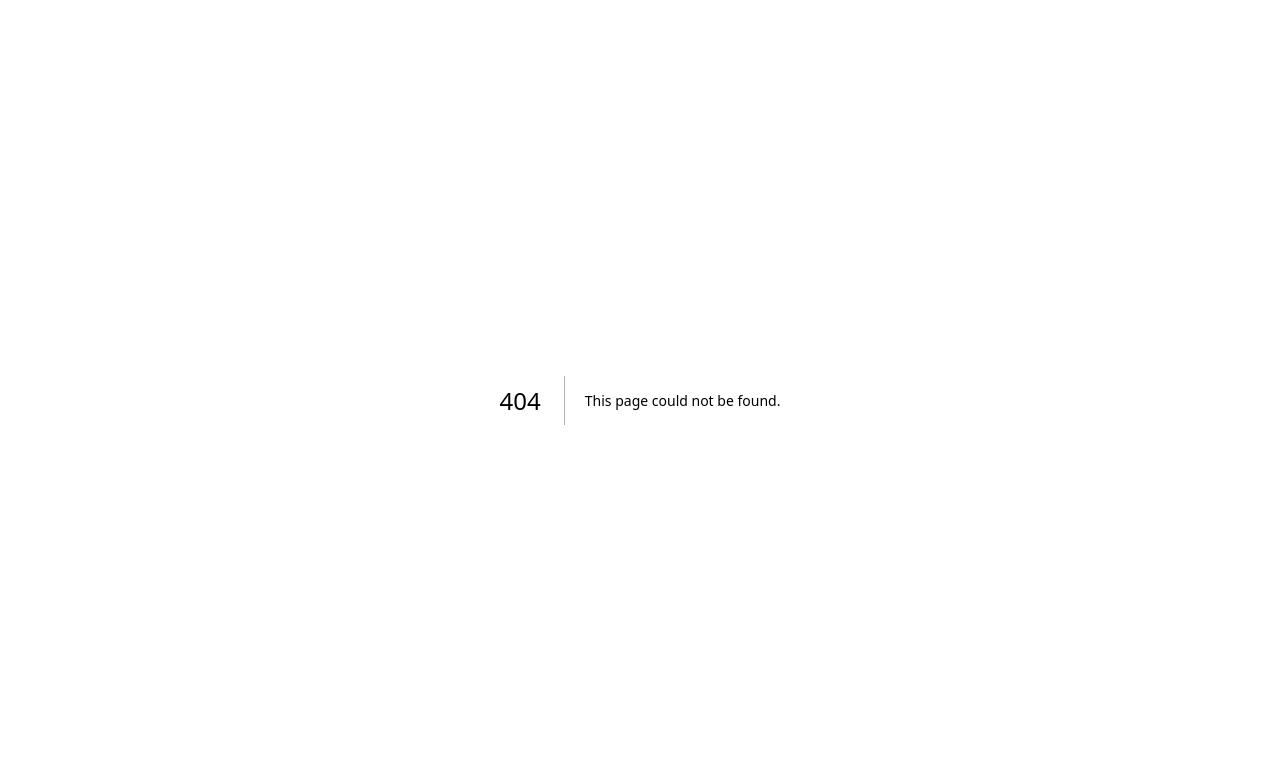
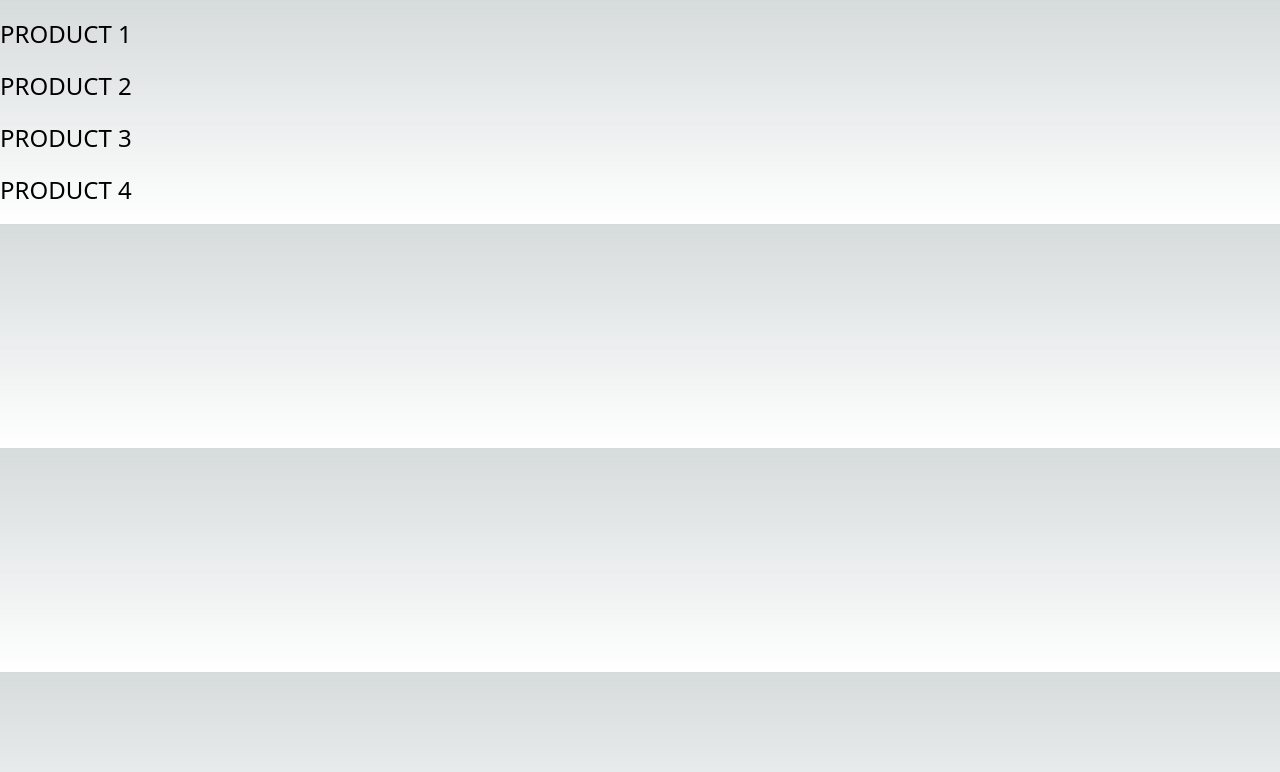
Before and after one commit to Naggayi-Daphne-Pearl/next-js, a Next.js app: page /product in a window 1280 px wide. Before the commit this address had no page. Shown: the top 772 px of the page. Built offline with nearby package versions, Linux system fonts and the light colour scheme.

Commit message:
dynamic routes

```diff
--- /dev/null
+++ b/pages/product/[productId].js
@@ -0,0 +1,14 @@
+import React from "react";
+import { useRouter } from "next/router";
+
+const ProductDetails = () => {
+  const router = useRouter();
+  const productId = router.query.productId;
+  return (
+    <div>
+      <h1>Product Details for {productId}</h1>
+    </div>
+  );
+};
+
+export default ProductDetails;
--- /dev/null
+++ b/pages/product/index.js
@@ -0,0 +1,16 @@
+// dynamic routes
+import React from 'react'
+
+const index = () => {
+  return (
+    <div>
+        <h1>PRODUCT 1 </h1>
+        <h1>PRODUCT 2 </h1>
+        <h1>PRODUCT 3 </h1>
+        <h1>PRODUCT 4</h1>
+
+    </div>
+  )
+}
+
+export default index
--- a/styles/globals.css
+++ b/styles/globals.css
@@ -25,3 +25,9 @@ body {
     )
     rgb(var(--background-start-rgb));
 }
+
+h1 {
+  font-size: 1.5rem;
+  margin: 1rem auto;
+
+}
```
